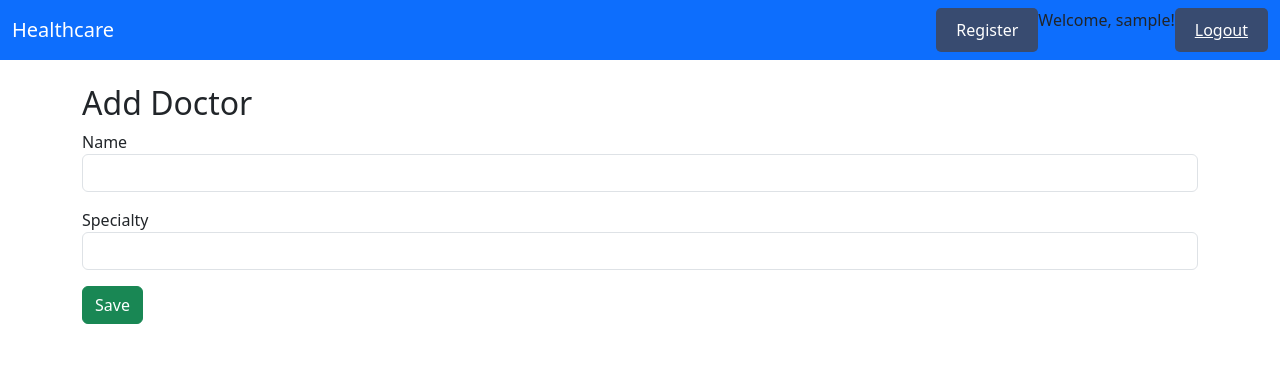
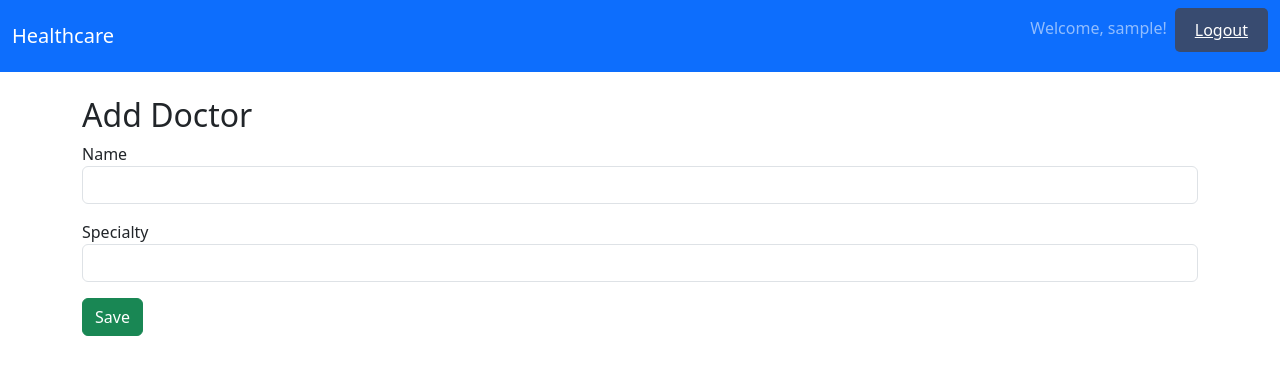
Before and after one commit to Strom732/healthcare_backend, a Django app: page /add_doctor/ in a window 1280 px wide. Shown: the top 375 px of the page. Run offline with Django 5.2, Linux system fonts and the light colour scheme; the visitor is signed in with stand-in values (Sample User, id 1); parts of the project's set-up code (start-up, migrations or seed data) failed here and were passed over.

Commit message:
login issuss

```diff
--- a/templates/base.html
+++ b/templates/base.html
@@ -11,15 +11,15 @@
             <a class="navbar-brand" href="/">Healthcare</a>
             <div class="collapse navbar-collapse">
                 <ul class="navbar-nav ms-auto">
-                    <li class="nav-item"><a class="nav-link" href="/register/"  style="background-color: #384B70; color: white; padding: 10px 20px; border: none; border-radius: 5px; cursor: pointer;">Register</a></li>
                      {% if user.is_authenticated %}
-                        <li class="nav-item"><p>Welcome, {{ user.username }}!</p></li>
+                        <li class="nav-item"><p class="nav-link">Welcome, {{ user.username }}!</p></li>
                         <form action="{% url 'logout' %}" method="post" style="display:inline;">
                             {% csrf_token %}
                             <button type="submit" class="btn btn-link" style="background-color: #384B70; color: white; padding: 10px 20px; border: none; border-radius: 5px; cursor: pointer;">Logout</button>
                         </form>
-                        {% else %}
-                        <li><a href="{% url 'login' %}">Login</a></li>
+                     {% else %}
+                        <li class="nav-item"><a class="nav-link" href="/register/"  style="background-color: #384B70; color: white; padding: 10px 20px; border: none; border-radius: 5px; cursor: pointer;">Register</a></li>
+                        <li class="nav-item"><a class="nav-link" href="/register/"  style="background-color: #384B70; color: white; padding: 10px 20px; border: none; border-radius: 5px; cursor: pointer;"><a href="{% url 'login' %}">Login</a></li>
                      {% endif %}
                 </ul>
             </div>
```
